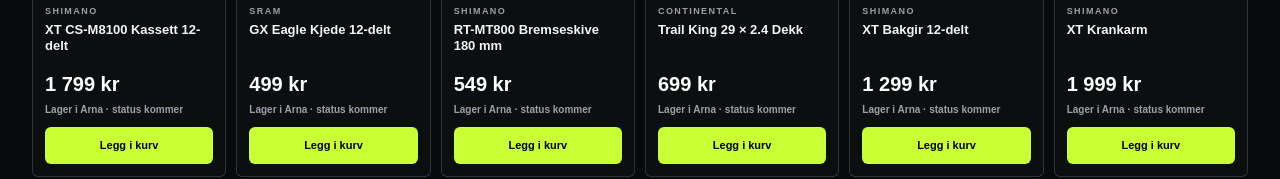
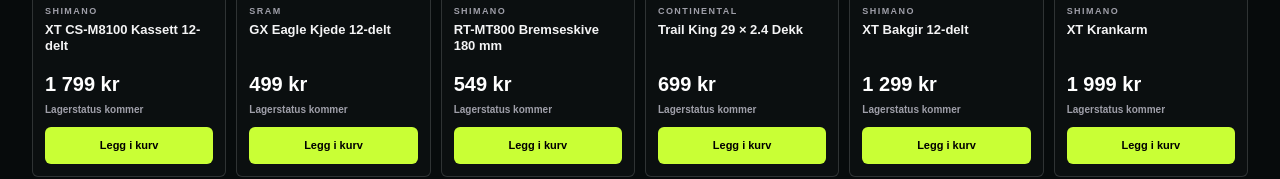
Before and after one commit to PMariusf/sykkel-kompaniet-next, a Next.js app: page / in a window 1280 px wide. Shown: the part 1205-1384 px from the top of the page. Built offline with nearby package versions, Linux system fonts and the light colour scheme; no server answers; the database is empty.

Commit message:
feat: render storefront products from CMS

```diff
--- a/src/components/ProductGrid.tsx
+++ b/src/components/ProductGrid.tsx
@@ -1,9 +1,19 @@
 import Image from "next/image";
 import Link from "next/link";
 import AddToCartButton from "@/components/AddToCartButton";
-import { products } from "@/data/products";
+import { getStoreProducts } from "@/lib/store-products";
 
-export default function ProductGrid() {
+function stockLabel(status?: string) {
+  if (status === "in_stock") return "På lager";
+  if (status === "low_stock") return "Få på lager";
+  if (status === "out_of_stock") return "Utsolgt";
+  if (status === "backorder") return "Restordre";
+  return "Lagerstatus kommer";
+}
+
+export default async function ProductGrid() {
+  const products = (await getStoreProducts()).slice(0, 6);
+
   return (
     <section id="produkter" className="border-b border-white/10 bg-[#070b0c]">
       <div className="mx-auto max-w-[1420px] px-4 py-6 sm:px-6 lg:px-8">
@@ -12,35 +22,27 @@ export default function ProductGrid() {
             <p className="text-[10px] font-black tracking-[.34em] text-[#c9ff35]">UTVALGTE PRODUKTER</p>
             <h2 className="mt-1.5 text-[1.7rem] font-black tracking-tight text-white sm:text-3xl">Populære sykkeldeler</h2>
           </div>
-          <a href="#" className="hidden text-xs font-bold text-[#c9ff35] sm:block">Se flere produkter →</a>
+          <Link href="/sok" className="hidden text-xs font-bold text-[#c9ff35] sm:block">Se flere produkter →</Link>
         </div>
 
         <div className="mt-4 grid grid-cols-2 gap-2.5 sm:grid-cols-2 lg:grid-cols-3 xl:grid-cols-6">
           {products.map((product) => (
             <article key={product.id} className="group min-w-0 overflow-hidden rounded-md border border-white/15 bg-[#0b0f10] transition hover:border-white/25">
-              <Link
-                href={`/produkter/${product.id}`}
-                aria-label={`Se ${product.name}`}
-                className="block"
-              >
+              <Link href={`/produkter/${product.id}`} aria-label={`Se ${product.name}`} className="block">
                 <div className="relative aspect-[1/0.92] overflow-hidden bg-[radial-gradient(circle_at_50%_40%,#202627,#090b0c_72%)]">
-                  <Image
-                    src={product.image}
-                    alt={product.name}
-                    fill
-                    sizes="(max-width: 640px) 50vw, (max-width: 1280px) 33vw, 16vw"
-                    className="object-contain p-2.5 transition duration-300 group-hover:scale-[1.03] sm:p-3"
-                  />
+                  <Image src={product.image} alt={product.name} fill sizes="(max-width: 640px) 50vw, (max-width: 1280px) 33vw, 16vw" className="object-contain p-2.5 transition duration-300 group-hover:scale-[1.03] sm:p-3" />
+                  {product.badge && <span className="absolute left-2 top-2 rounded-full bg-[#c9ff35] px-2 py-1 text-[9px] font-black uppercase text-black">{product.badge}</span>}
                   <span className="absolute right-2 top-2 flex h-7 w-7 items-center justify-center rounded-full bg-black/25 text-base text-white/90 backdrop-blur-sm">♡</span>
                 </div>
 
                 <div className="px-2.5 pt-2.5 sm:px-3 sm:pt-3">
                   <p className="truncate text-[8px] font-black tracking-[.14em] text-zinc-400 sm:text-[9px] sm:tracking-[.16em]">{product.brand.toUpperCase()}</p>
                   <h3 className="mt-1 min-h-10 text-[12px] font-bold leading-4 text-zinc-100 transition group-hover:text-white sm:text-[13px]">{product.name}</h3>
-                  <p className="mt-2 text-[1.05rem] font-black text-white sm:text-xl">{product.price}</p>
-                  <p className="mt-1 text-[9px] font-bold text-zinc-400 sm:text-[10px]">
-                    Lager i {product.warehouseLocation ?? "Arna"} · status kommer
-                  </p>
+                  <div className="mt-2 flex flex-wrap items-baseline gap-2">
+                    <p className="text-[1.05rem] font-black text-white sm:text-xl">{product.price}</p>
+                    {product.compareAtPrice && <p className="text-[11px] font-bold text-zinc-500 line-through">{product.compareAtPrice}</p>}
+                  </div>
+                  <p className="mt-1 text-[9px] font-bold text-zinc-400 sm:text-[10px]">{stockLabel(product.stockStatus)}</p>
                 </div>
               </Link>
 
@@ -51,9 +53,7 @@ export default function ProductGrid() {
           ))}
         </div>
 
-        <a href="#" className="mt-4 inline-flex text-xs font-bold text-[#c9ff35] sm:hidden">
-          Se flere produkter →
-        </a>
+        <Link href="/sok" className="mt-4 inline-flex text-xs font-bold text-[#c9ff35] sm:hidden">Se flere produkter →</Link>
       </div>
     </section>
   );
```
